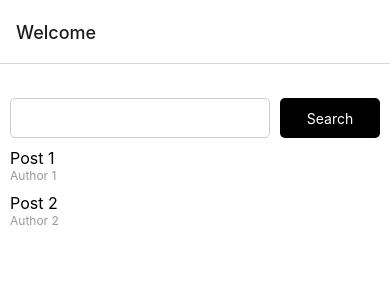
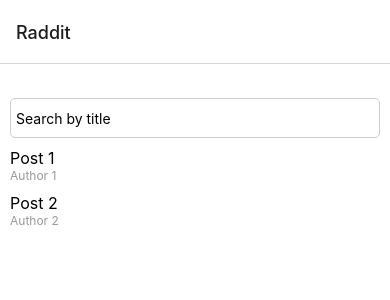
Before and after one commit to DerpyTheSpy/MobileFinalProject, a React Native app: screen / in a window 390 px wide. Shown: the top 300 px of the page. Built offline with nearby package versions, Linux system fonts and the light colour scheme.

Commit message:
lets hope this solves things ugh

```diff
--- a/App.js
+++ b/App.js
@@ -1,4 +1,4 @@
-import React, { useEffect } from 'react';
+import React, { useState, useEffect } from 'react';
 import {
   StyleSheet,
   Text,
@@ -15,6 +15,38 @@ import {
 import { NavigationContainer } from '@react-navigation/native';
 import { createNativeStackNavigator } from '@react-navigation/native-stack';
 
+//const SearchList = ({ items }) => {
+//  const [searchTerm, setSearchTerm] = React.useState('');
+//
+//  const handleSearch = text => {
+//    setSearchTerm(text);
+//  };
+//
+//  const searchResults = items.filter(item =>
+//    item.title.toLowerCase().includes(searchTerm.toLowerCase())
+//  );
+//
+//  return (
+//    <View>
+//      <TextInput
+//        value={searchTerm}
+//        onChangeText={handleSearch}
+//        placeholder="Search by title"
+//      />
+//      <FlatList
+//        data={searchResults}
+//        renderItem={({ item }) => (
+//          <View>
+//            <Text>{item.title}</Text>
+//            <Text>{item.description}</Text>
+//          </View>
+//        )}
+//        keyExtractor={item => item.id}
+//      />
+//    </View>
+//  );
+//};
+
 const Stack = createNativeStackNavigator();
 
 export default function App() {
@@ -24,7 +56,7 @@ export default function App() {
         <Stack.Screen
           name="Home"
           component={HomeScreen}
-          options={{ title: 'Welcome' }}
+          options={{ title: 'Raddit' }}
         />
         {/* <Stack.Screen name="Profile" component={ProfileScreen} /> */}
       </Stack.Navigator>
@@ -32,7 +64,7 @@ export default function App() {
   );
 }
 
-const fakePosts = [
+const data = [
   {
     id: 1,
     title: 'Post 1',
@@ -59,7 +91,9 @@ const HomeScreen = ({ navigation }) => {
   );
 
   // this initial state is just for testing, we will fetch the posts from the API later and set the intial state to an empty array
-  const [posts, setPosts] = React.useState(fakePosts);
+  const [posts, setPosts] = React.useState(data);
+
+
 
   return (
     <View style={styles.container}>
@@ -70,16 +104,15 @@ const HomeScreen = ({ navigation }) => {
         <View style={styles.search}>
           <TextInput
             style={styles.searchInput}
-            // onChangeText={(text) => this.setState({ text })}
-            // value={this.state.text}
-          />
-          <TouchableHighlight
-            style={styles.searchButton}
-            // onPress={this.fetchData}
-            underlayColor="#ccc"
-          >
-            <Text style={styles.searchButtonText}>Search</Text>
-          </TouchableHighlight>
+            placeholder="Search by title"
+          onSubmitEditing={()=>{
+              this.fetchData;
+          }}
+          onKeyPress={ (event) => {
+              if(event.nativeEvent.key == "Enter"){
+                  alert(event.nativeEvent.key)
+              }
+          } }/>
         </View>
         <SafeAreaView>
           <FlatList
```
Also changed, not shown: 1 other file (tests, documents, lock files or other folders).
